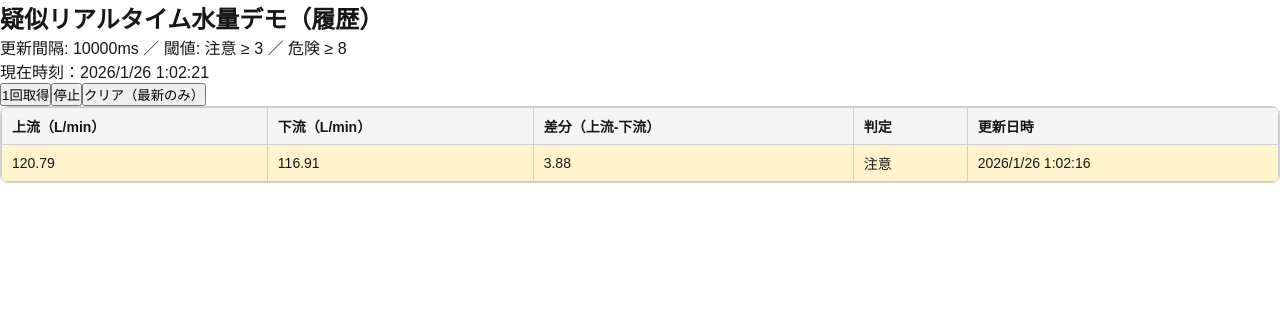
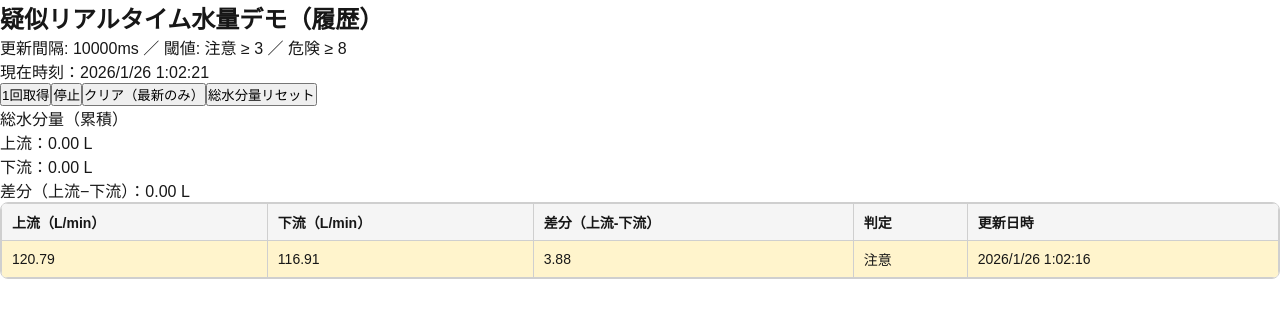
Before and after one commit to Kinopi0214/sinkhole-detection-app, a Next.js app: page / in a window 1280 px wide. Shown: the top 318 px of the page. Built offline with nearby package versions, Linux system fonts and the light colour scheme.

Commit message:
Add total water volume column

```diff
--- a/src/components/WaterDemo.tsx
+++ b/src/components/WaterDemo.tsx
@@ -44,6 +44,7 @@ export default function WaterDemo() {
   }, []);
 
   const [running, setRunning] = useState(true);
+
   const [rows, setRows] = useState<Row[]>(() => {
     const first = provider.next();
     const diff = calcDiff(first);
@@ -51,10 +52,31 @@ export default function WaterDemo() {
     return [{ ...first, diff, risk }];
   });
 
+  // ✅ 追加：総水分量（累積量）と、前回更新時刻
+  const [totalUpL, setTotalUpL] = useState(0);
+  const [totalDownL, setTotalDownL] = useState(0);
+  const lastTsRef = useRef<number | null>(null);
+
   const appendOne = () => {
     const r = provider.next();
     const diff = calcDiff(r);
     const risk = judgeRisk(diff, warnDiff, dangerDiff);
+
+    // ✅ 追加：経過時間を測って累積する
+    const nowTs = Date.now();
+    const lastTs = lastTsRef.current;
+
+    if (lastTs === null) {
+      // 初回は積分できないので時刻だけ保存
+      lastTsRef.current = nowTs;
+    } else {
+      const dtSec = (nowTs - lastTs) / 1000; // 経過秒
+      lastTsRef.current = nowTs;
+
+      // 総水分量（L） = 流量（L/min） × 経過時間（min）
+      setTotalUpL((prev) => prev + r.upstream * (dtSec / 60));
+      setTotalDownL((prev) => prev + r.downstream * (dtSec / 60));
+    }
 
     setRows((prev) => {
       const next = [...prev, { ...r, diff, risk }];
@@ -77,6 +99,9 @@ export default function WaterDemo() {
     // eslint-disable-next-line react-hooks/exhaustive-deps
   }, [running, intervalMs]);
 
+  // ✅ 表示用：総水分量の差（上流−下流）
+  const totalDiffL = totalUpL - totalDownL;
+
   return (
     <div className="rounded-xl border p-4 space-y-4">
       {/* タイトル行：左タイトル、右に現在時刻 */}
@@ -93,7 +118,7 @@ export default function WaterDemo() {
         </div>
       </div>
 
-      <div className="flex items-center gap-2">
+      <div className="flex items-center gap-2 flex-wrap">
         <button
           className="rounded-md border px-3 py-1 text-sm hover:bg-gray-50"
           onClick={appendOne}
@@ -114,6 +139,28 @@ export default function WaterDemo() {
         >
           クリア（最新のみ）
         </button>
+
+        {/* ✅ 追加：総水分量リセット */}
+        <button
+          className="rounded-md border px-3 py-1 text-sm hover:bg-gray-50"
+          onClick={() => {
+            setTotalUpL(0);
+            setTotalDownL(0);
+            lastTsRef.current = null;
+          }}
+        >
+          総水分量リセット
+        </button>
+      </div>
+
+      {/* ✅ 追加：総水分量表示（テーブルの前に出すと見やすい） */}
+      <div className="rounded-lg border p-3 bg-gray-50">
+        <div className="font-semibold">総水分量（累積）</div>
+        <div className="text-sm text-gray-700 mt-1">
+          <div>上流：{totalUpL.toFixed(2)} L</div>
+          <div>下流：{totalDownL.toFixed(2)} L</div>
+          <div>差分（上流−下流）：{totalDiffL.toFixed(2)} L</div>
+        </div>
       </div>
 
       {/* ② 罫線ありのテーブル */}
@@ -149,11 +196,8 @@ export default function WaterDemo() {
               );
             })}
           </tbody>
-
         </table>
       </div>
-
-
     </div>
   );
 }
```
Lines whose indentation alone changed are shown as unchanged.
